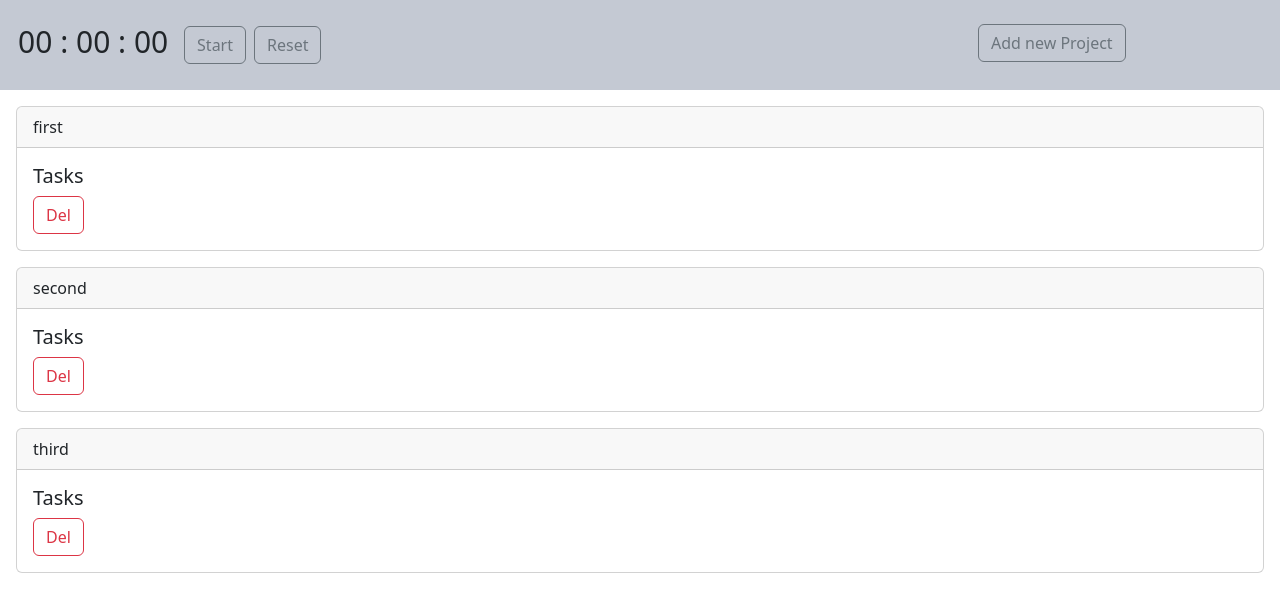
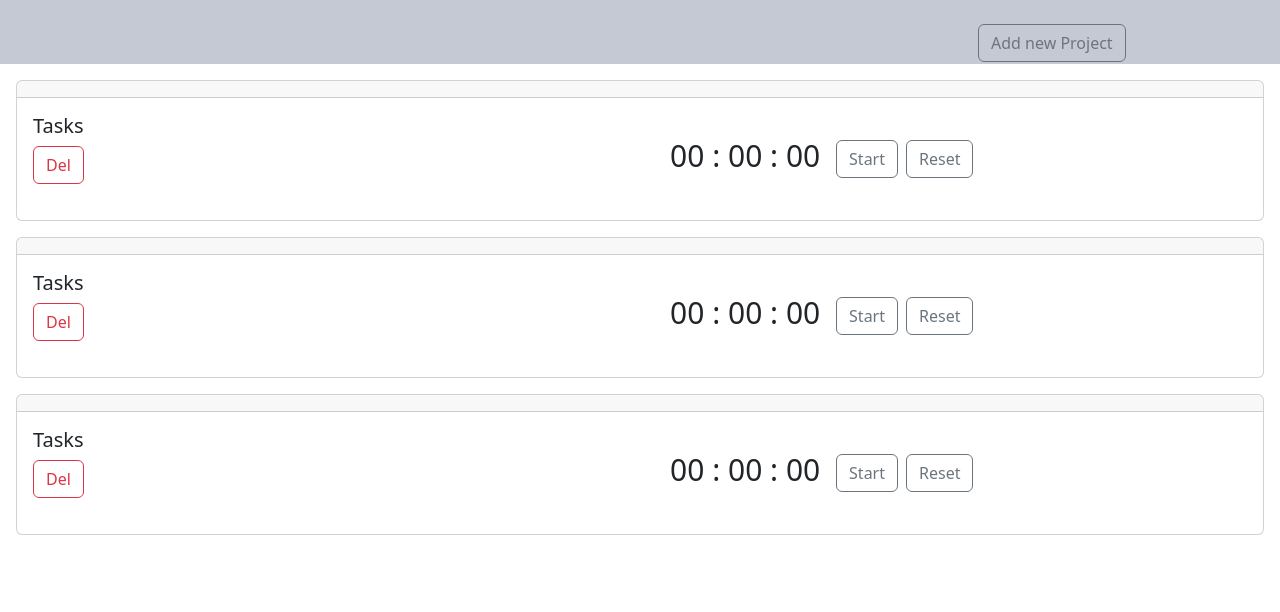
Before and after one commit to HalynaB-2908/Zeiterfassung, a React (Create React App) app: page / in a window 1280 px wide. Shown: the top 612 px of the page. Built offline with nearby package versions, Linux system fonts and the light colour scheme.

Commit message:
Deleting projects added
I have added deleting projects

```diff
--- a/src/AddNew.js
+++ b/src/AddNew.js
@@ -2,13 +2,71 @@ import { useState } from 'react';
 import Button from 'react-bootstrap/Button';
 import Form from 'react-bootstrap/Form';
 import Modal from 'react-bootstrap/Modal';
+import Card from 'react-bootstrap/Card';
+import Timer from './Timer.js';
 
-export default function AddNew() {
+export default function AddNew({onProjectNameChange}) {
   const [show, setShow] = useState(false);
-
+  const [projectName, setProjectName] = useState("");
+  const [projects, setProjects] = useState(
+    [
+        {
+            "name" : "first",
+            "in process" : true,
+            "time" : "0 h, 0 min",
+            "id" : 1,
+        },
+        {
+            "name" : "second",
+            "in process" : false,
+            "time" : "0 h, 0 min",
+            "id" : 2,
+        },
+        {
+            "name" : "third",
+            "in process" : false,
+            "time" : "0 h, 0 min",
+            "id" : 3,
+    }
+    ]
+);
+const deleteProject = (id) => {
+  setProjects(prevProjects => prevProjects.filter(project => project.id !== id));
+};
   const handleClose = () => setShow(false);
   const handleShow = () => setShow(true);
+  const addProjectName = (event) => {
+    setProjectName(event.target.value);
+  }
+  const i = 0;
+  const addCard = (id) => {
+    let project = {
+      "name" : {projectName},
+      "in process" : false,
+      "time" : "0 h, 0 min",
+      "id" : i+1,
 
+    }
+    projects.push(project);
+    return (
+      <>
+      <Card className="m-3">
+      <Card.Header>{projectName}</Card.Header>
+      <Card.Body>
+      <div className="row">
+      <div className="col-6">
+          <Card.Title>Tasks</Card.Title>
+          <Button variant="outline-danger" onClick={() => deleteProject(id)}>Del</Button>
+          </div>
+          <div className="col-6">
+          <Timer/>
+          </div>
+          </div>
+      </Card.Body>
+  </Card>
+  </>
+    )
+  }
   return (
     <>
       <Button variant="outline-secondary add-button" onClick={handleShow}>
@@ -24,15 +82,13 @@ export default function AddNew() {
             <Form.Group className="mb-3" controlId="exampleForm.ControlInput1">
               <Form.Label>Type project name</Form.Label>
               <Form.Control
-                type="text"
+                type="text" onInput={addProjectName}
               />
             </Form.Group>
             <Form.Group
               className="mb-3"
               controlId="exampleForm.ControlTextarea1"
             >
-              <Form.Label>Add project tasks</Form.Label>
-              <Form.Control as="textarea" rows={1} />
             </Form.Group>
           </Form>
         </Modal.Body>
--- a/src/App.js
+++ b/src/App.js
@@ -1,22 +1,26 @@
 import './App.css';
-import Timer from './Timer.js';
 import AddNew from './AddNew.js';
 import ProjectCard from './ProjectCard.js';
+import { useState } from 'react';
 
 function App() {
+  const [projectName, setProjectName] = useState("");
+
+  const handleProjectNameChange = (name) => {
+    setProjectName(name);
+  }
   return (
     <div className="App">
       <header className="App-header">
       <div className="row">
         <div className="col-9">
-      <Timer/>
       </div>
       <div className="col-3 mt-4">
-      <AddNew/>
+      <AddNew onProjectNameChange={handleProjectNameChange} />
       </div>
       </div>
       </header>
-      <ProjectCard/>
+      <ProjectCard name = {projectName}/>
     </div>
   );
 }
--- a/src/ProjectCard.js
+++ b/src/ProjectCard.js
@@ -1,35 +1,49 @@
 import Button from 'react-bootstrap/Button';
 import Card from 'react-bootstrap/Card';
+import Timer from './Timer.js';
+import { useState } from 'react';
 
-let projects = [
+export default function ProjectCard(props) {
+    const [projects, setProjects] = useState(
+        [
             {
                 "name" : "first",
                 "in process" : true,
-        "time" : "0 h, 0 min"
+                "time" : "0 h, 0 min",
+                "id" : 1,
             },
             {
                 "name" : "second",
                 "in process" : false,
-        "time" : "0 h, 0 min"
+                "time" : "0 h, 0 min",
+                "id" : 2,
             },
-]
-
-let project = {
+            {
                 "name" : "third",
                 "in process" : false,
-        "time" : "0 h, 0 min"
+                "time" : "0 h, 0 min",
+                "id" : 3,
         }
-projects.push(project);
-
-export default function ProjectCard() {
+        ]
+    );
+    const deleteProject = (id) => {
+        setProjects(prevProjects => prevProjects.filter(project => project.id !== id));
+    };
     return (
         <>
             {projects.map(item => (
                 <Card className="m-3">
-                    <Card.Header>{item.name}</Card.Header>
+                    <Card.Header>{props.name}</Card.Header>
                     <Card.Body>
+                    <div className="row">
+                    <div className="col-6">
                         <Card.Title>Tasks</Card.Title>
-                        <Button variant="outline-danger">Del</Button>
+                        <Button variant="outline-danger" onClick={() => deleteProject(item.id)}>Del</Button>
+                        </div>
+                        <div className="col-6">
+                        <Timer/>
+                        </div>
+                        </div>
                     </Card.Body>
                 </Card>
             ))}
--- a/src/Timer.js
+++ b/src/Timer.js
@@ -23,9 +23,9 @@ export default function Timer() {
             <span>{ ("0" + Math.floor((time / 1000) % 60)).slice(-2)} : </span>
             <span>{ ("0" + ((time / 10) % 100)).slice(-2)} </span>
             {running ? (
-                <button type="button" class="btn btn-outline-secondary " onClick={()=> {setRunning(false)}}>Pause</button>
-            ) : (<button type="button" class="btn btn-outline-secondary m-2" onClick={()=> {setRunning(true)}}>Start</button>)}
-            <button type="button" class="btn btn-outline-secondary" onClick={()=> {setTime(0)}}>Reset</button>
+                <button type="button" className="btn btn-outline-secondary time-btn" onClick={()=> {setRunning(false)}}>Pause</button>
+            ) : (<button type="button" className="btn btn-outline-secondary m-2 time-btn" onClick={()=> {setRunning(true)}}>Start</button>)}
+            <button type="button" className="btn btn-outline-secondary time-btn" onClick={()=> {setTime(0)}}>Reset</button>
             </div>
         </div>
     );
```
Lines whose indentation alone changed are shown as unchanged.
